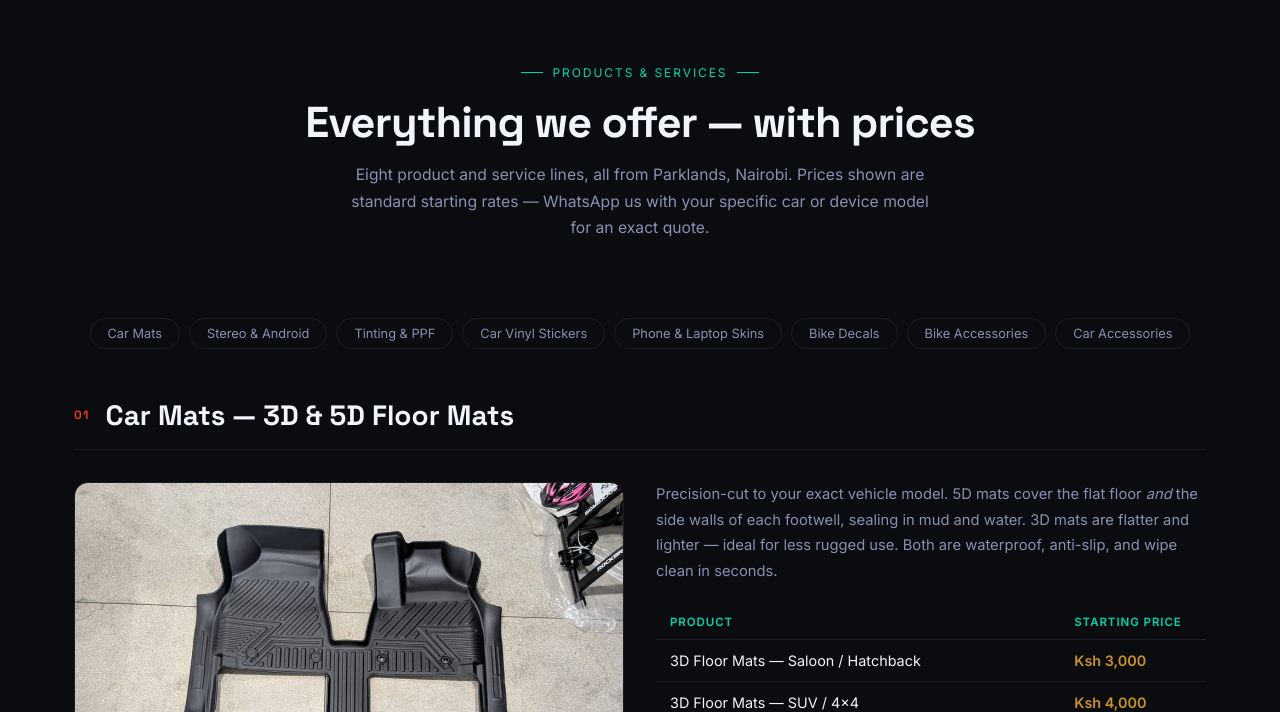
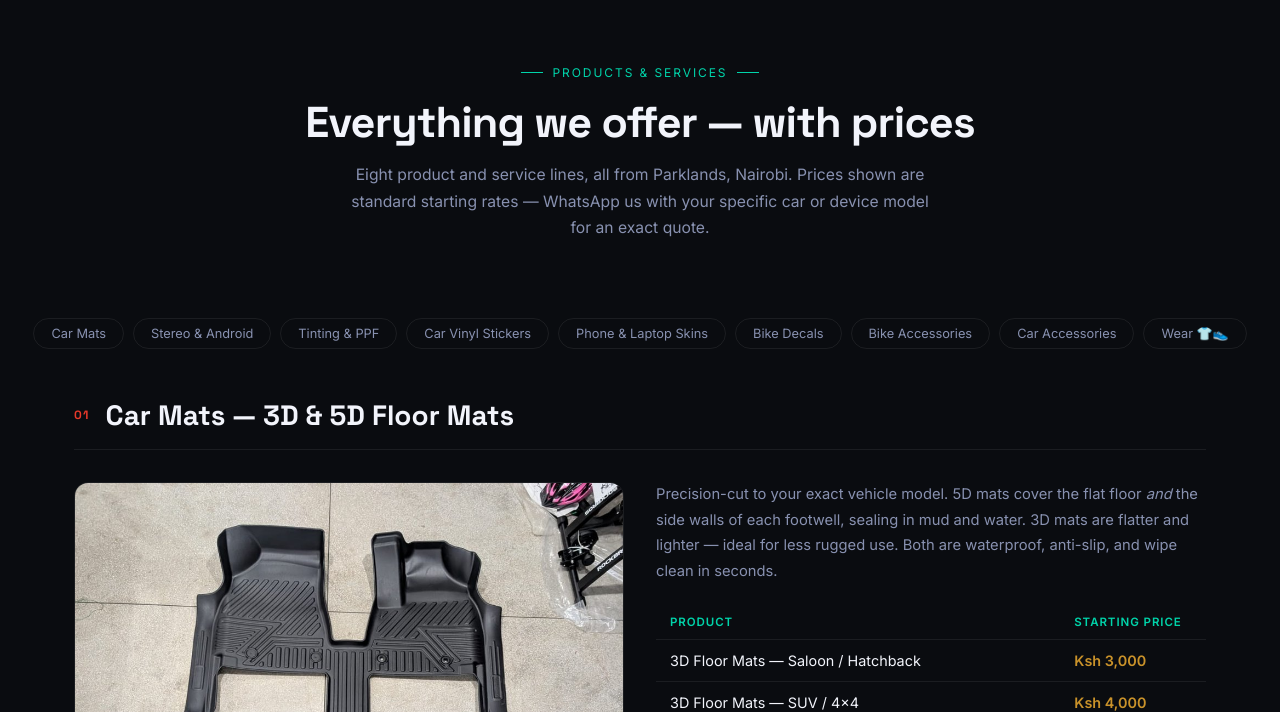
Before and after one commit to KeeWhole/keewhole-site, a plain HTML site: page what-we-offer.html in a window 1280 px wide. Shown: the part 88-800 px from the top of the page. Drawn offline with Linux system fonts and the light colour scheme.

Commit message:
Update what-we-offer.html

```diff
--- a/what-we-offer.html
+++ b/what-we-offer.html
@@ -127,6 +127,7 @@ footer p{color:var(--dim);font-size:.84rem;}
   <a class="jp" href="#bike-decals">Bike Decals</a>
   <a class="jp" href="#bike-accessories">Bike Accessories</a>
   <a class="jp" href="#accessories">Car Accessories</a>
+  <a class="jp" href="#wears">Wear 👕👟</a>
 </div>
 
 <!-- 01 CAR MATS -->
```
